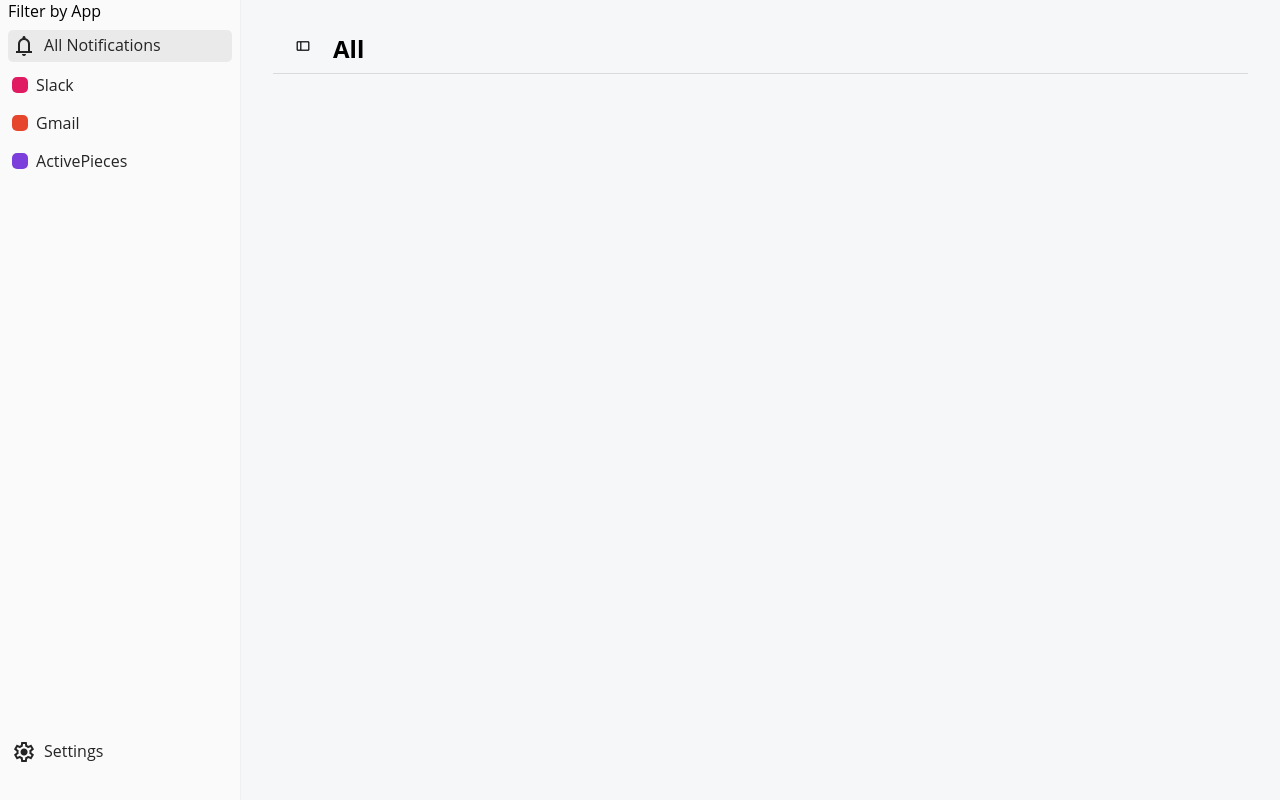
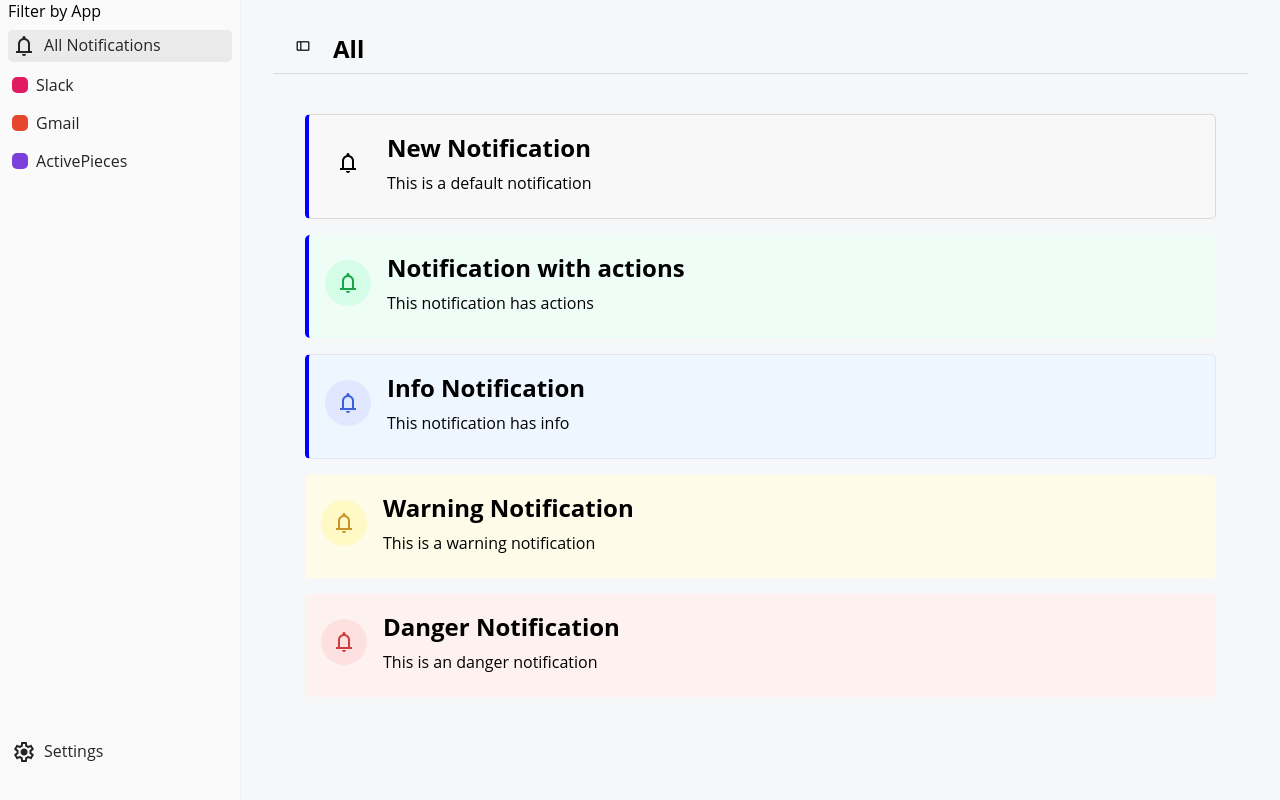
Before and after one commit to pascalwilbrink/notiview, an Angular app: page / in a window 1280 px wide. Built offline with nearby package versions, Linux system fonts and the light colour scheme.

Commit message:
Added notifications

```diff
--- a/src/app/main/pages/main/main.component.css
+++ b/src/app/main/pages/main/main.component.css
@@ -6,6 +6,8 @@
 .main {
     background: #f5f7f9;
     flex: 1;
+    height: 100vh;
+    overflow-y: auto;
 }
 
 .nav {
@@ -61,3 +63,8 @@
     text-decoration: none;
     color: #242424;
 }
+
+.notifications {
+    width: 100%;
+    padding: 32px;
+}
--- a/src/app/main/pages/main/main.component.html
+++ b/src/app/main/pages/main/main.component.html
@@ -36,5 +36,10 @@
     </div>
 </nv-sidenav>
 <main class="main">
-    <nv-page [heading]="heading()!" (sidenavToggle)="onSidenavToggle()"></nv-page>
+    <nv-page [heading]="heading()!" (sidenavToggle)="onSidenavToggle()">
+        <main class="notifications">
+            <nv-notification *ngFor="let notification of notifications()" [notification]="notification">
+            </nv-notification>
+        </main>
+    </nv-page>
 </main>
--- a/src/app/main/pages/main/main.component.ts
+++ b/src/app/main/pages/main/main.component.ts
@@ -4,6 +4,8 @@ import { SidenavComponent } from '../../../common/components/sidenav/sidenav.com
 import { App, AppService } from '../../../app/services/app.service';
 import { NgFor } from '@angular/common';
 import { RouterLink } from '@angular/router';
+import { Notification, NotificationService } from '../../../notification/services/notification.service';
+import { NotificationComponent } from '../../../notification/components/notification/notification.component';
 
 @Component({
   selector: 'app-main',
@@ -12,7 +14,8 @@ import { RouterLink } from '@angular/router';
     PageComponent,
     SidenavComponent,
     NgFor,
-    RouterLink
+    RouterLink,
+    NotificationComponent
   ],
   templateUrl: './main.component.html',
   styleUrl: './main.component.css'
@@ -29,13 +32,24 @@ export class MainComponent {
 
   selectedApp = signal<App | null>(null);
 
+  notifications = signal<Notification[]>([]);
+
   constructor(
-    private readonly appService: AppService
+    private readonly appService: AppService,
+    private readonly notificationService: NotificationService
   ) {
     this.appService.getApps()
       .subscribe({
         next: (res) => {
           this.apps.set(res);
+        }
+      });
+
+    this.notificationService.getNotifications()
+      .subscribe({
+        next: (res) => {
+          console.log(res);
+          this.notifications.set(res);
         }
       })
   }
--- a/src/app/notification/components/notification/notification.component.css
+++ b/src/app/notification/components/notification/notification.component.css
@@ -0,0 +1,92 @@
+.nv-notification {
+    display: block;
+    width: 100%;
+    padding: 16px;
+    border-radius: 5px;
+    margin-bottom: 16px;
+    transition: all .32s cubic-bezier(0.075, 0.82, 0.165, 1);
+    box-sizing: border-box;
+}
+
+.nv-notification:hover {
+    box-shadow: 0 1px 2px rgba(0, 0, 0, .06), 0 2px 4px rgba(0, 0, 0, .08),
+        0 3px 7px rgba(0, 0, 0, .09);
+        transition: all .32s cubic-bezier(0.075, 0.82, 0.165, 1);
+}
+.nv-notification--default {
+    border: 1px solid #DADADA;
+    background: #F8F8F8;
+}
+
+
+.nv-notification--success {
+    background: #effdf7;
+}
+
+.nv-notification--info {
+    background: #eef6ff;
+    border: 1px solid #e3e7ed;
+}
+
+.nv-notification--warning {
+    background: #fefce9;
+}
+
+.nv-notification--danger {
+    background: #fef2f1;
+}
+
+.nv-notification--success .notification__icon {
+    background: #d5fde8;
+    color: #18a448;
+}
+.nv-notification--info .notification__icon {
+    background: #e1e7ff;
+    color: #3d5fd7;
+}
+.nv-notification--warning .notification__icon {
+    color: #c89426;
+    background: #fef9c5;
+}
+.nv-notification--danger .notification__icon {
+    background: #fde1e1;
+    color: #cf3c3c;
+}
+
+.nv-notification--unread {
+    border-left: 4px solid blue;
+}
+
+.notification {
+    display: grid;
+    grid-template-columns: auto 1fr;
+    grid-template-rows: auto 1fr auto;
+    column-gap: 16px;
+    row-gap: 8px;
+    grid-template-areas:
+        "icon title"
+        "icon content"
+        "actions actions";
+}
+
+.notification__title {
+    grid-area: title;
+    margin: 0;
+}
+
+.notification__content {
+    grid-area: content;
+    margin: 0;
+}
+
+.notification__icon {
+    grid-area: icon;
+    border-radius: 50%;
+    width: 46px;
+    text-align: center;
+    height: 46px;
+    display: flex;
+    justify-content: center;
+    flex-direction: column;
+    align-self: center;
+}
--- a/src/app/notification/components/notification/notification.component.html
+++ b/src/app/notification/components/notification/notification.component.html
@@ -1 +1,11 @@
-<p>notification works!</p>
+<div class="notification">
+    <span class="notification__icon">
+        <i class="material-symbols-outlined">notifications</i>
+    </span>
+    <h2 class="notification__title">
+        {{ notification().title }}
+    </h2>
+    <p class="notification__content">
+        {{ notification().body }}
+    </p>
+</div>
--- a/src/app/notification/components/notification/notification.component.ts
+++ b/src/app/notification/components/notification/notification.component.ts
@@ -1,12 +1,27 @@
-import { Component } from '@angular/core';
+import { Component, input, ViewEncapsulation } from '@angular/core';
+import { Notification } from '../../services/notification.service';
 
 @Component({
-  selector: 'app-notification',
+  selector: 'nv-notification',
   standalone: true,
   imports: [],
   templateUrl: './notification.component.html',
-  styleUrl: './notification.component.css'
+  styleUrl: './notification.component.css',
+  host: {
+    class: 'nv-notification',
+    '[class.nv-notification--success]': `notification().type === 'success'`,
+    '[class.nv-notification--default]': `notification().type === 'default'`,
+    '[class.nv-notification--info]': `notification().type === 'info'`,
+    '[class.nv-notification--warning]': `notification().type === 'warning'`,
+    '[class.nv-notification--danger]': `notification().type === 'danger'`,
+    '[class.nv-notification--unread]': `!notification().read`,
+    '[class.nv-notification--read]': `notification().read`
+
+  },
+  encapsulation: ViewEncapsulation.None
 })
 export class NotificationComponent {
 
+  notification = input.required<Notification>()
+
 }
--- /dev/null
+++ b/src/app/notification/services/notification.service.ts
@@ -0,0 +1,101 @@
+import { Injectable } from '@angular/core';
+import { App } from '../../app/services/app.service';
+import { BehaviorSubject, Observable } from 'rxjs';
+
+export type NotificationActionType = 'app' | 'browser'
+
+interface BaseNotificationAction {
+  type: NotificationActionType;
+}
+
+export interface AppNotificationAction extends BaseNotificationAction {
+  type: 'app'
+  app: string;
+}
+
+export interface BrowserNotificationAction extends BaseNotificationAction {
+  type: 'browser';
+  url: string;
+}
+
+export type NotificationAction = AppNotificationAction | BrowserNotificationAction;
+
+export type NotificationType = 'default' | 'success' | 'info' | 'warning' | 'danger'
+
+export interface Notification {
+  id?: number;
+  title: string;
+  body?: string;
+  actions?: NotificationAction[]
+  read?: boolean
+  app?: App
+  type: NotificationType
+}
+
+@Injectable({
+  providedIn: 'root'
+})
+export class NotificationService {
+
+  private $noticiations: BehaviorSubject<Notification[]>;
+
+  constructor() {
+    this.$noticiations = new BehaviorSubject<Notification[]>([]);
+
+    this.loadNotifications();
+  }
+
+  getNotifications(): Observable<Notification[]> {
+    return this.$noticiations.asObservable();
+  }
+
+  protected loadNotifications() {
+    this.$noticiations.next([
+      {
+        id: 1,
+        title: 'New Notification',
+        body: 'This is a default notification',
+        type: 'default',
+        read: false
+      },
+      {
+        id: 2,
+        title: 'Notification with actions',
+        body: 'This notification has actions',
+        type: 'success',
+        read: false,
+        actions: [
+          {
+            type: 'app',
+            app: 'vscode'
+          },
+          {
+            type: 'browser',
+            url: 'https://google.com'
+          }
+        ]
+      },
+      {
+        id: 3,
+        title: 'Info Notification',
+        body: 'This notification has info',
+        type: 'info',
+        read: false
+      },
+      {
+        id: 4,
+        title: 'Warning Notification',
+        body: 'This is a warning notification',
+        type: 'warning',
+        read: true
+      },
+      {
+        id: 5,
+        title: 'Danger Notification',
+        body: 'This is an danger notification',
+        type: 'danger',
+        read: true
+      }
+    ])
+  }
+}
--- a/src/app/settings/page/settings/settings.component.css
+++ b/src/app/settings/page/settings/settings.component.css
@@ -1,4 +1,5 @@
 :host {
     display: block;
     background: #f5f7f9;
+    height: 100%;
 }
```
Also changed, not shown: 1 other file (tests, documents, lock files or other folders).
